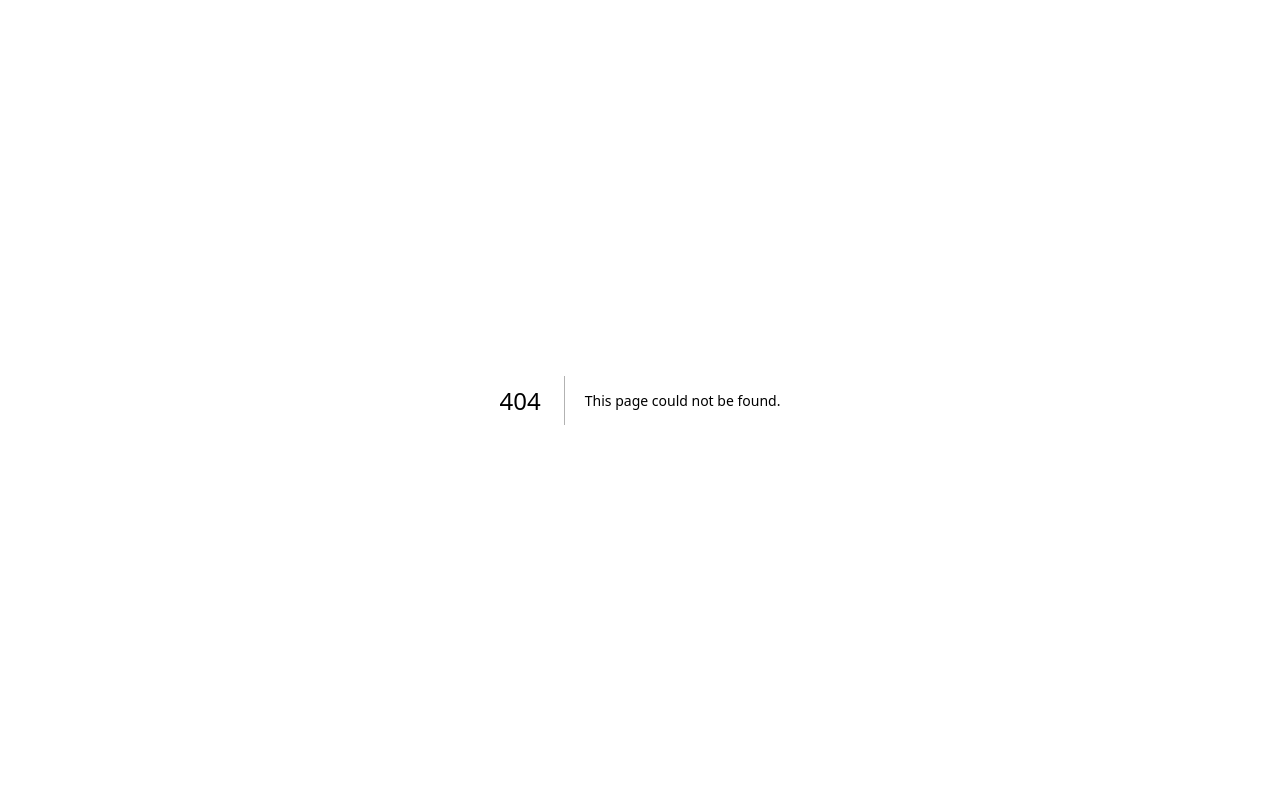
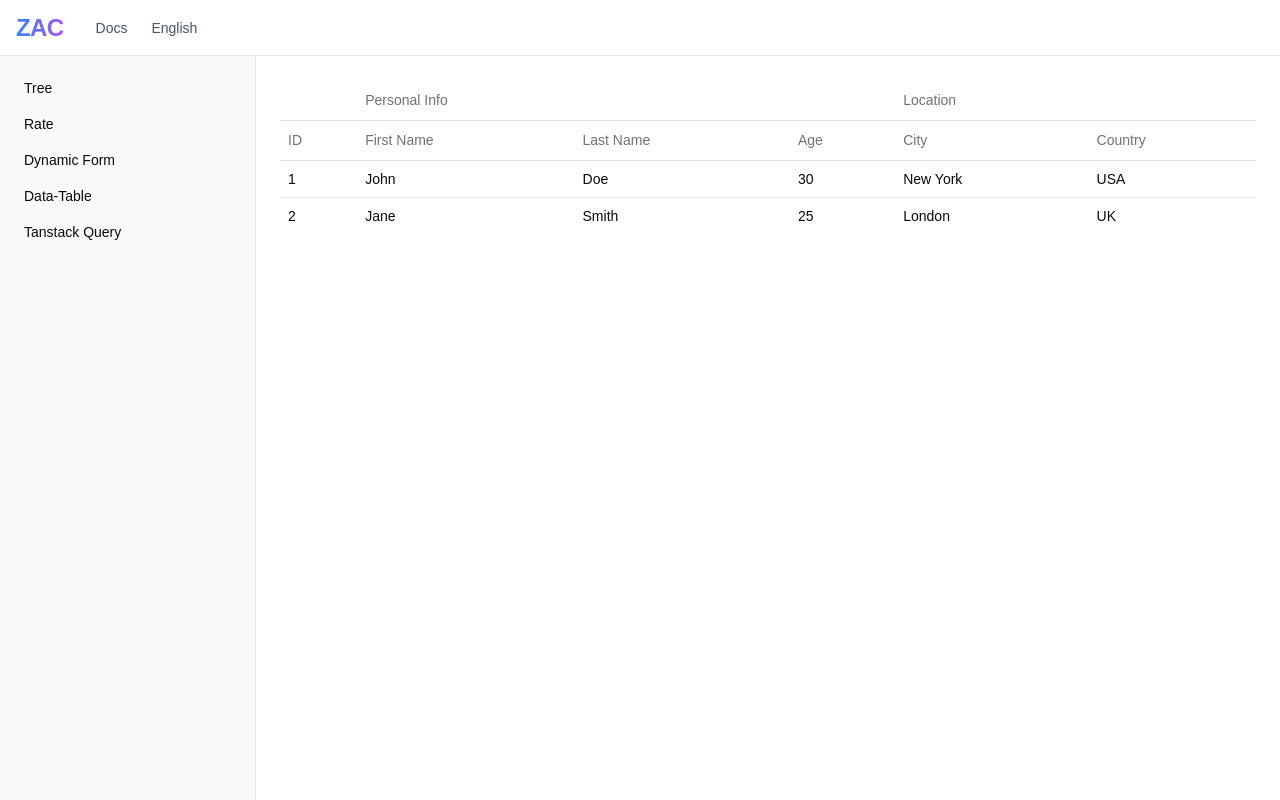
Before and after one commit to chrislol98/zc, a Next.js app in the folder apps/zc/: page /docs/data-table in a window 1280 px wide. Before the commit this address had no page. Built offline with nearby package versions, Linux system fonts and the light colour scheme.

Commit message:
feature: data-table

```diff
--- /dev/null
+++ b/apps/zc/src/app/(zc)/docs/data-table/page.tsx
@@ -0,0 +1,62 @@
+import { DataTable } from '@/components/data-table';
+import { ColumnDef } from '@tanstack/react-table';
+
+export default function Page() {
+  const data = [
+    {
+      id: 1,
+      firstName: 'John',
+      lastName: 'Doe',
+      age: 30,
+      city: 'New York',
+      country: 'USA',
+    },
+    {
+      id: 2,
+      firstName: 'Jane',
+      lastName: 'Smith',
+      age: 25,
+      city: 'London',
+      country: 'UK',
+    },
+  ];
+
+  const columns: ColumnDef<(typeof data)[number]>[] = [
+    {
+      header: 'ID',
+      accessorKey: 'id',
+    },
+    {
+      header: 'Personal Info',
+      columns: [
+        {
+          header: 'First Name',
+          accessorKey: 'firstName',
+        },
+        {
+          header: 'Last Name',
+          accessorKey: 'lastName',
+        },
+        {
+          header: 'Age',
+          accessorKey: 'age',
+        },
+      ],
+    },
+    {
+      header: 'Location',
+      columns: [
+        {
+          header: 'City',
+          accessorKey: 'city',
+        },
+        {
+          header: 'Country',
+          accessorKey: 'country',
+        },
+      ],
+    },
+  ];
+
+  return <DataTable data={data} columns={columns} />;
+}
--- /dev/null
+++ b/apps/zc/src/components/data-table/data-table.tsx
@@ -0,0 +1,81 @@
+'use client';
+import {
+  ColumnDef,
+  ColumnFiltersState,
+  SortingState,
+  VisibilityState,
+  flexRender,
+  getCoreRowModel,
+  getFacetedRowModel,
+  getFacetedUniqueValues,
+  getFilteredRowModel,
+  getPaginationRowModel,
+  getSortedRowModel,
+  useReactTable,
+} from '@tanstack/react-table';
+import {
+  Table,
+  TableBody,
+  TableCell,
+  TableHead,
+  TableHeader,
+  TableRow,
+} from '@/components/ui/table';
+interface DataTableProps<TData, TValue> {
+  data: TData[];
+  columns: ColumnDef<TData, TValue>[];
+}
+
+export function DataTable<TData, TValue>({
+  data,
+  columns,
+}: DataTableProps<TData, TValue>) {
+  const table = useReactTable({
+    data,
+    columns,
+    getCoreRowModel: getCoreRowModel(),
+  });
+
+  return (
+    <Table>
+      <TableHeader>
+        {table.getHeaderGroups().map((headerGroup) => (
+          <TableRow key={headerGroup.id}>
+            {headerGroup.headers.map((header) => (
+              <TableHead key={header.id} colSpan={header.colSpan}>
+                {header.isPlaceholder
+                  ? null
+                  : flexRender(
+                      header.column.columnDef.header,
+                      header.getContext()
+                    )}
+              </TableHead>
+            ))}
+          </TableRow>
+        ))}
+      </TableHeader>
+      <TableBody>
+        {table.getRowModel().rows?.length ? (
+          table.getRowModel().rows.map((row) => (
+            <TableRow
+              key={row.id}
+              data-state={row.getIsSelected() && 'selected'}
+            >
+              {row.getVisibleCells().map((cell) => (
+                <TableCell key={cell.id}>
+                  {flexRender(cell.column.columnDef.cell, cell.getContext())}
+                </TableCell>
+              ))}
+            </TableRow>
+          ))
+        ) : (
+          <TableRow>
+            <TableCell colSpan={columns.length} className="h-24 text-center">
+              No results.
+            </TableCell>
+          </TableRow>
+        )}
+      </TableBody>
+    </Table>
+  );
+}
--- /dev/null
+++ b/apps/zc/src/components/data-table/index.ts
@@ -0,0 +1 @@
+export * from './data-table';
```
